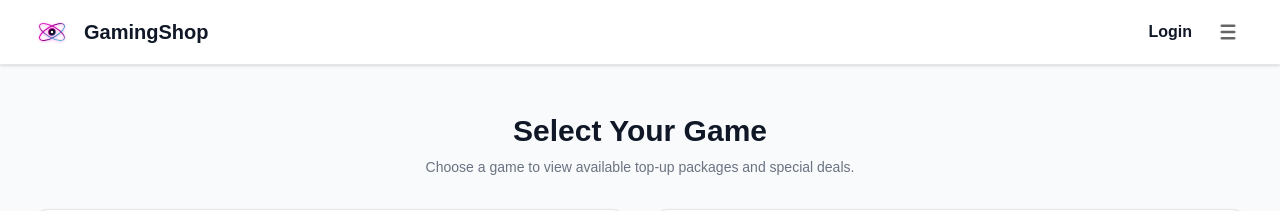
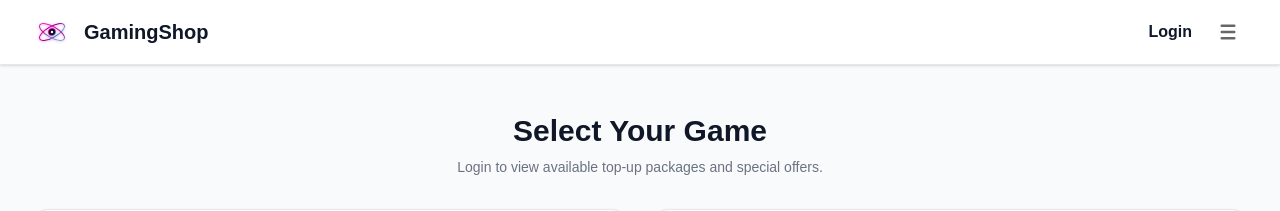
Before and after one commit to Parvez4560/gamingshop, a Next.js app: page / in a window 1280 px wide. Shown: the top 211 px of the page. Built offline with nearby package versions, Linux system fonts and the light colour scheme.

Commit message:
Update website

```diff
--- a/app/page.tsx
+++ b/app/page.tsx
@@ -44,7 +44,7 @@ export default function Home() {
         <div className="mb-8 text-center">
           <h2 className="text-3xl font-bold text-gray-900">Select Your Game</h2>
           <p className="mt-2 text-sm text-gray-500">
-            Choose a game to view available top-up packages and special deals.
+            Login to view available top-up packages and special offers.
           </p>
         </div>
 
```
